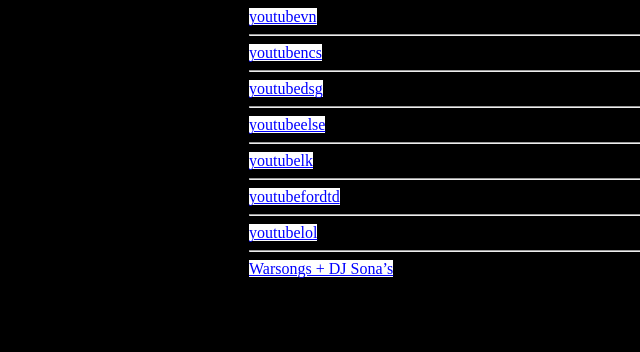
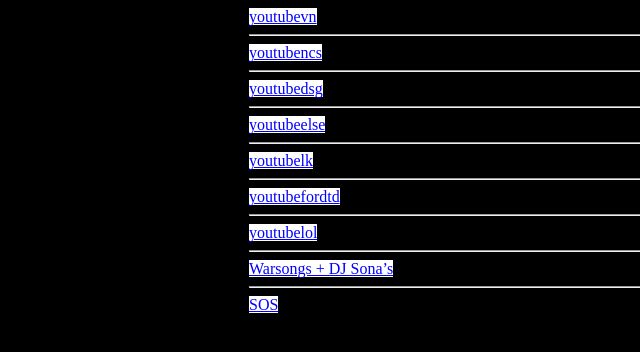
Before and after one commit to zombienodie/youtube, a plain HTML site: page index.html in a window 1280 px wide. Shown: the whole page, without its empty margins (71-711 px from the left). Drawn offline with Linux system fonts and the light colour scheme.

Commit message:
Update index.html

```diff
--- a/index.html
+++ b/index.html
@@ -27,6 +27,8 @@
                 <a href="https://zombienodie.github.io/youtubelol/index.html">youtubelol</a>
                 <hr>
                 <a href="https://zombienodie.github.io/warsongs/index.html">Warsongs + DJ Sona’s</a>
+                <hr>
+                <a href="https://zombienodie.github.io/sos/index.html">SOS</a>
         </div>
 </body>
 
```
